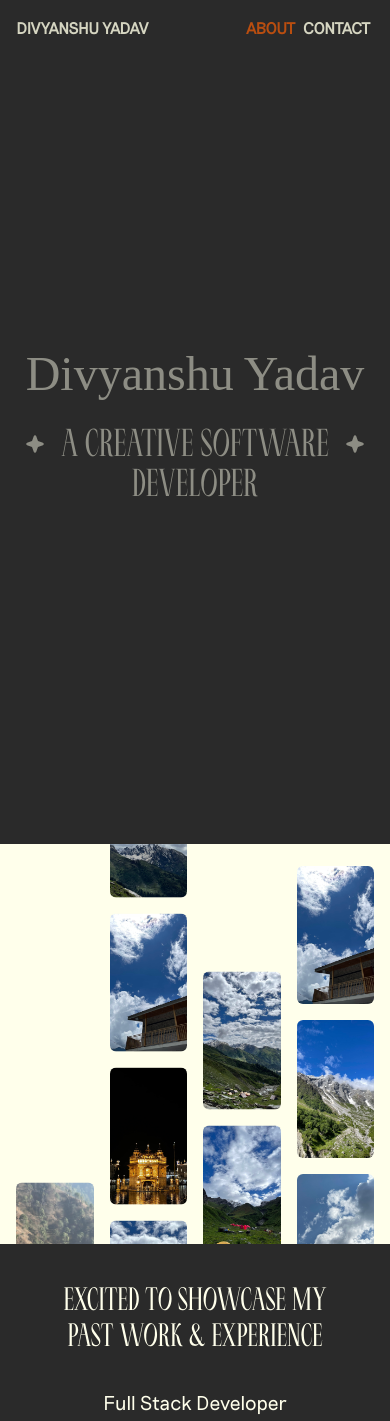
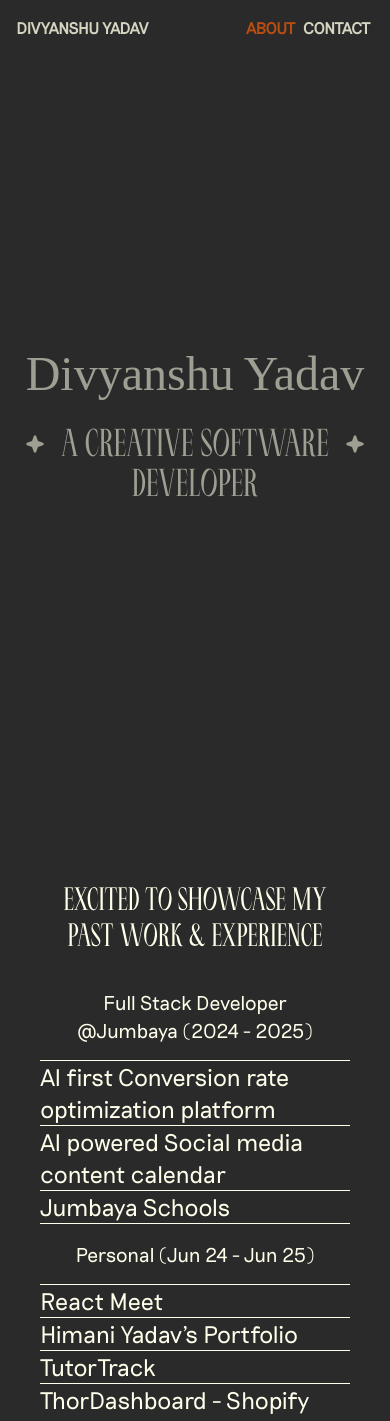
Before and after one commit to divyanshu0469/portfolio-website, a Next.js app: page / in a window 390 px wide. Shown: the top 1421 px of the page. Built offline with nearby package versions, Linux system fonts and the light colour scheme; a web font is replaced by a local one.

Commit message:
feat: hide parallax if isMobile

```diff
--- a/src/pages/index.tsx
+++ b/src/pages/index.tsx
@@ -3,16 +3,20 @@ import { Heading } from "@/components/Heading";
 import { ImageParallax } from "@/components/ImageParallax";
 import { Stairs } from "@/components/Stairs";
 import { Work } from "@/components/Work";
+import { useMediaQuery } from "react-responsive";
 
 export default function About() {
+  const isMobile = useMediaQuery({ maxWidth: 637 });
   return (
     <Stairs>
       <div className="font-lt leading-[1] h-screen gap-3 flex flex-col justify-center items-center">
         <Heading />
       </div>
-      <div className="bg-light-cream text-light-black h-screen max-md:h-100 text-8xl font-lt">
-        <ImageParallax />
-      </div>
+      {!isMobile && (
+        <div className="bg-light-cream text-light-black h-screen max-md:h-100 text-8xl font-lt">
+          <ImageParallax />
+        </div>
+      )}
       <div className="bg-light-black text-light-cream min-h-screen">
         <Work />
       </div>
```
